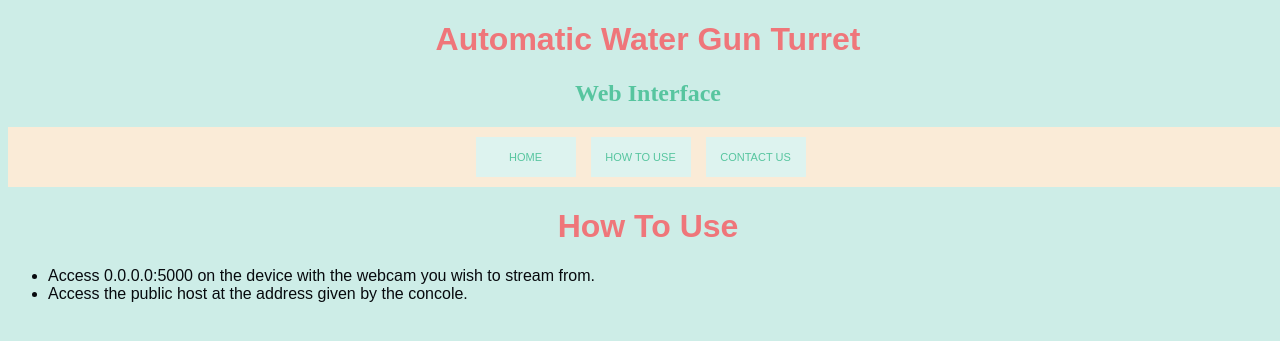
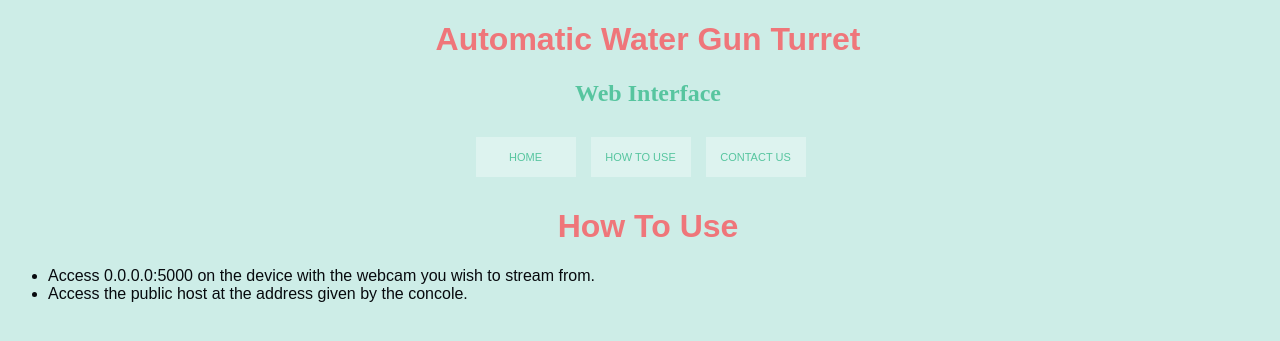
Before and after one commit to nczzadjyetuisw/automatic-turret-web-interface, a Flask app: page /help in a window 1280 px wide. Shown: the top 341 px of the page. Run offline with Flask 2, Linux system fonts and the light colour scheme; some web fonts are replaced.

```diff
--- a/static/style.css
+++ b/static/style.css
@@ -13,6 +13,7 @@ header {
   text-align:center;
   top:0;
   left:0;
+  margin:0;
 }
 
 .navigation {
@@ -24,7 +25,6 @@ header {
   margin: 0;
   left:0;
   text-align: center;
-  background-color:antiquewhite;
   padding:10px 0px 10px 0px;
 }
 
--- a/templates/layout.html
+++ b/templates/layout.html
@@ -7,12 +7,13 @@
       <header>
         <center><h1>Automatic Water Gun Turret</h1>
         <h2>Web Interface</h2></center>
-      </header>
       <div class="navigation">
           <div class="link"><a href="/">Home</a></div>
           <div class="link"><a href="/help">How To Use</a></div>
 		  <div class="link"><a href="/contact">Contact Us</a></div>
 	  </div>
+
+      </header>
     {% endblock %}
   </head>
   {% block body %}
```
